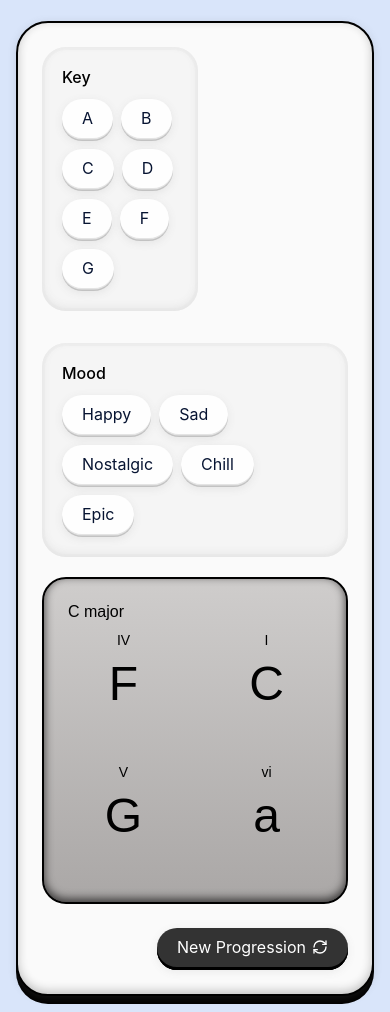
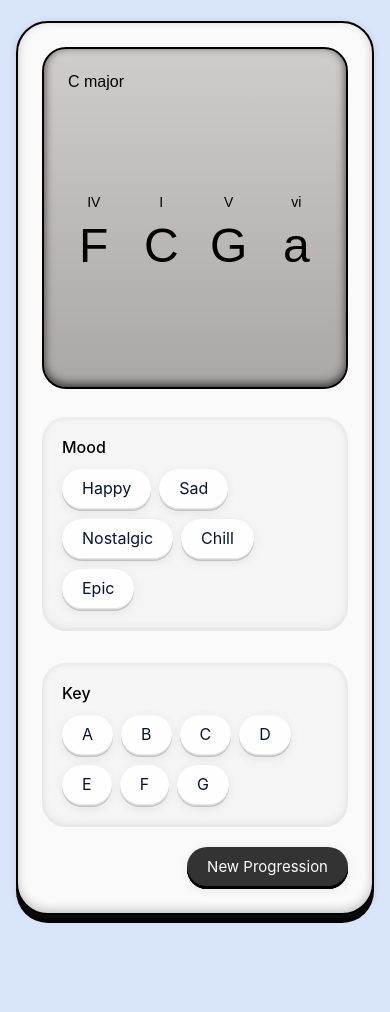
Before and after one commit to CullenMcGlynn/MoodChords, a plain HTML site: page index.html in a window 390 px wide. Shown: the part 58-1070 px from the top of the page. After the commit the page ends 989 px from the top, so only its background shows below. Drawn offline with Linux system fonts and the light colour scheme; a web font is replaced by a local one.

Commit message:
Responsiveness, columns

```diff
--- a/index.html
+++ b/index.html
@@ -13,6 +13,7 @@
     <div class="app-container">
       <div class="app-content">
         <div class="controls-section">
+          <div class="key-right">
           <div class="key-section">
             <h2 class="section-title">Key</h2>
             <div class="key-buttons">
@@ -25,7 +26,12 @@
               <button class="pill-button key-button button-36" data-key="G">G</button>
             </div>
           </div>
-
+          <div class="action-buttons">
+            <button id="generate-button" class="pill-button action-button">
+        New Progression
+            </button>
+        </div>
+        </div>
             <div class="mood-right">
                 <div class="mood-section">
                     <h2 class="section-title">Mood</h2>
@@ -35,7 +41,7 @@
                         <button class="pill-button mood-button button-40 nostalgic" data-mood="Nostalgic">Nostalgic</button>
                         <button class="pill-button mood-button button-40 chill" data-mood="Chill">Chill</button>
                         <button class="pill-button mood-button button-40 epic" data-mood="Epic">Epic</button>
-                        </div>
+                    </div>
                 </div>
                 <div class="progression-container">
                     <div class="progression-display">
@@ -44,12 +50,6 @@
                         <div class="chord-grid">
                     <!-- Chords will be inserted here by JavaScript -->
                         </div>
-                    </div>
-
-                    <div class="action-buttons">
-                        <button id="generate-button" class="pill-button action-button">
-                    New Progression <svg xmlns="http://www.w3.org/2000/svg" width="16" height="16" viewBox="0 0 24 24" fill="none" stroke="currentColor" stroke-width="2" stroke-linecap="round" stroke-linejoin="round"><path d="M3 12a9 9 0 0 1 9-9 9.75 9.75 0 0 1 6.74 2.74L21 8"></path><path d="M21 3v5h-5"></path><path d="M21 12a9 9 0 0 1-9 9 9.75 9.75 0 0 1-6.74-2.74L3 16"></path><path d="M8 16H3v5"></path></svg>
-                        </button>
                     </div>
                 </div>
             </div>
--- a/styles.css
+++ b/styles.css
@@ -44,6 +44,7 @@
     display: flex;
     justify-content: start;
     gap: 20px;
+
   }
 
   .key-section, .mood-section {
@@ -141,14 +142,20 @@
     background: linear-gradient(#CFCDCC, #AAA7A6);
     border-radius: 24px;
     padding: 1.5rem;
-    height: 327px;
+    height: 342px;
     display: flex;
     flex-direction: column;
-    margin-bottom: 1.5rem;
     border: 2px solid #000000;
     box-shadow: inset 0px -3px 10px 0px #353434;
-    padding-bottom: 48px;
+    padding-bottom: 12px;
+    margin-bottom: 8px;
 
+  }
+
+  .key-right {
+    display: flex;
+    flex-direction: column;
+    gap: 20px;
   }
 
   .key-display {
@@ -270,7 +277,7 @@
     padding: 10px 20px;
     padding-bottom: 14px;
     border: 0;
-    font-size: 16px;
+    font-size: 15px;
     transition: all 150ms ease-in-out;
 
     border-radius: 20px;
@@ -340,15 +347,23 @@
       flex-wrap: wrap;
     }
 
+    .key-section {
+        width: 100%;
+    }
+
     .mood-buttons {
       justify-content: flex-start;
       flex-wrap: wrap;
     }
 
-    .chord-grid {
-      grid-template-columns: repeat(2, 1fr);
-      gap: 2rem;
+    .controls-section {
+        flex-direction: column-reverse;
     }
+
+    .mood-right {
+        flex-direction: column-reverse;
+    }
+
   }
 
   @media (max-width: 480px) {
```
